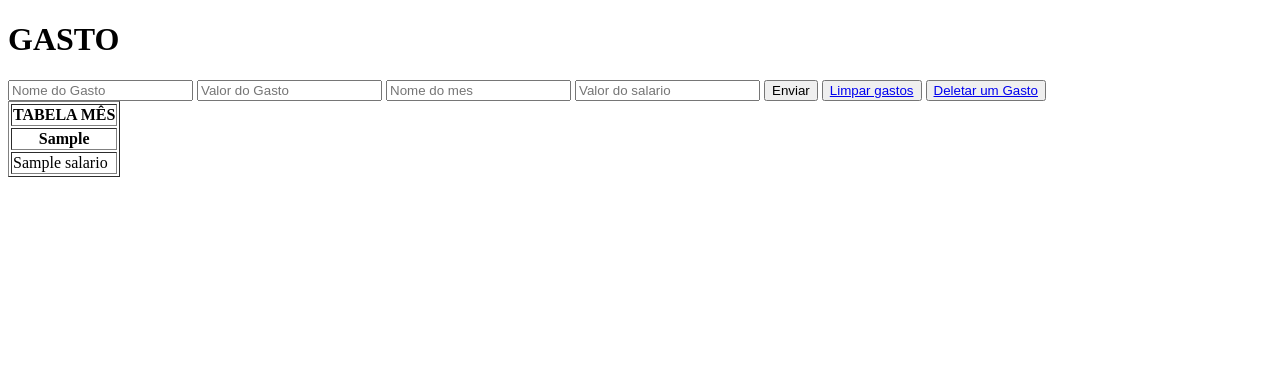
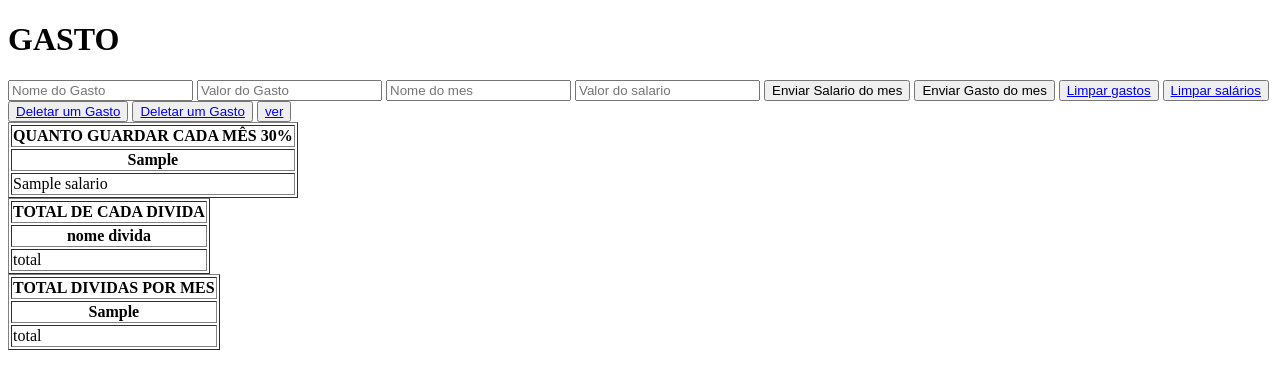
Before and after one commit to GabriOliveira/gerenciador-gastos, a Flask app: template templates/home.html in a window 1280 px wide. Shown: the top 389 px of the page. Run offline with Flask 3, Linux system fonts and the light colour scheme; the template is opened without the code that fills it: most values are stand-ins (such as "Sample title", 1, 10 or a date in 2020).

Commit message:
refactor->adição das tabelas a serem exibidas ao usuário, porém sem dados

```diff
--- a/models.py
+++ b/models.py
@@ -6,7 +6,7 @@ cursor = conn.cursor()
 cursor.execute("""CREATE TABLE IF NOT EXISTS Mes (
             id INTEGER NOT NULL PRIMARY KEY AUTOINCREMENT,
             nome_mes TEXT NOT NULL UNIQUE,
-            salario TEXT
+            salario FLOAT
                )""")
 cursor.execute("""CREATE TABLE IF NOT EXISTS Gasto (
             id INTEGER NOT NULL PRIMARY KEY AUTOINCREMENT,
--- a/templates/erro.html
+++ b/templates/erro.html
@@ -7,5 +7,6 @@
 </head>
 <body>
     <h1>ERROR</h1>
+
 </body>
 </html>
--- a/templates/home.html
+++ b/templates/home.html
@@ -11,18 +11,25 @@
         <h1>GASTO</h1>
         <input type="text" name="nome_gasto" class="ipt" placeholder="Nome do Gasto">
         <input type="text" name="valor_gasto" class="ipt" placeholder="Valor do Gasto">
-        <input type="text" name="nome_mes" class="ipt" placeholder="Nome do mes">
+        <input type="text" name="nome_mes" class="ipt" placeholder="Nome do mes" >
         <input type="text" name="salario" class="ipt" placeholder="Valor do salario">
-        <button type="submit" class="btn">Enviar</button>
+        <button type="submit" class="btn">Enviar Salario do mes</button>
+        <button type="submit" class="btn">Enviar Gasto do mes</button>
+
         <button type="button" class="btn"><a href="/deletar-gastos" >Limpar gastos</a></button>
+        <button type="button" class="btn"><a href="/deletar-salarios" >Limpar salários</a></button>
         <button type="button" class="btn"><a href="/deletar-um-gasto" >Deletar um Gasto</a></button>
+        <button type="button" class="btn"><a href="/deletar-um-salario" >Deletar um Gasto</a></button>
+
+        <button type="button" class="btn"><a href="/ver-gastos" >ver</a></button>
+
     </form>
     <table border=1>
-        <tr><th>TABELA MÊS</th></tr>
+        <tr><th>QUANTO GUARDAR CADA MÊS 30%</th></tr>
         <tr><!--CRIA UMA LINHA NA TABELA-->
             {% for mes in tabela_mes  %}
                 <th>
-                    {{ mes | map('default', '') | map('string') | join(', ') }}
+                    {{ mes | map('default', '') | join(', ') }}
                 </th><!--CABEÇALHO DAS COLUNAS-->
             {% endfor %}
         </tr>
@@ -34,5 +41,25 @@
             {%endfor%}
         </tr>
     </table>
+    <table border=1>
+        <tr><th>TOTAL DE CADA DIVIDA</th></tr>
+        <tr><th>nome divida</th></tr>
+        <tr><td>total</td></tr>
+    </table>
+
+    <table border=1>
+        <tr><th> TOTAL DIVIDAS POR MES</th></tr>
+         <tr><!--CRIA UMA LINHA NA TABELA-->
+            {% for mes in tabela_mes  %}
+                <th>
+                    {{ mes | map('default', '') | join(', ') }}
+                </th><!--CABEÇALHO DAS COLUNAS-->
+            {% endfor %}
+        </tr>
+
+        <tr>
+            <td>total</td>
+        </tr>
+    </table>
 </body>
 </html>
```
Also changed, not shown: views.py (+22 -11 lines), banco.db.
